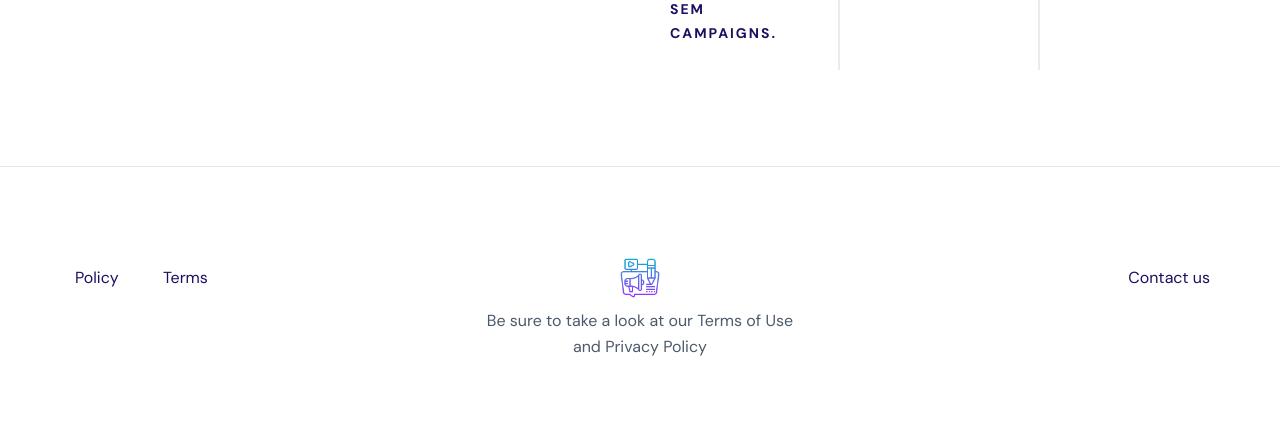
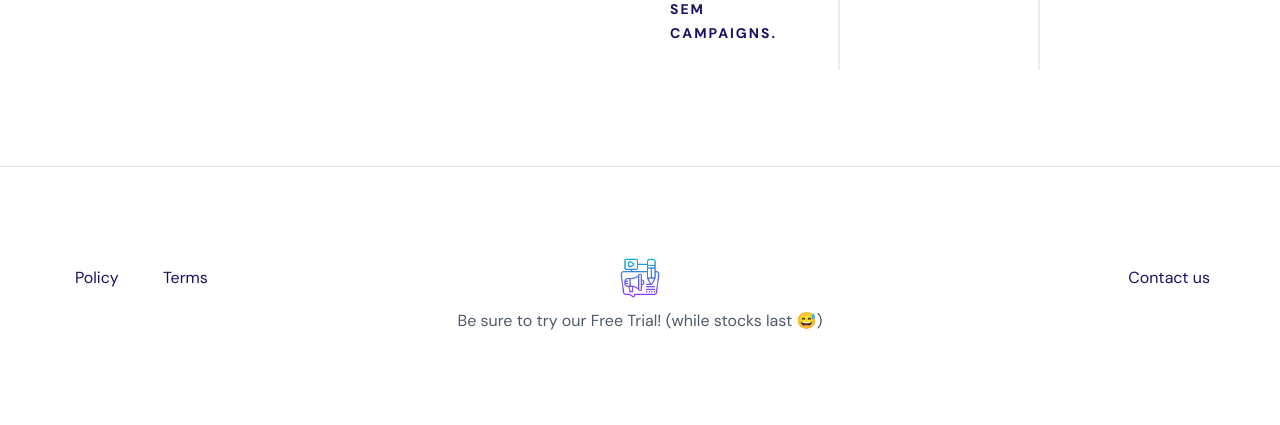
Before and after one commit to ini-tanmay/textbazaar, a Django app: page / in a window 1280 px wide. Shown: the part 3163-3588 px from the top of the page. After the commit the page ends 3493 px from the top, so only its background shows below. Run offline with Django 3.2, Linux system fonts and the light colour scheme; some libraries are stand-ins or nearby versions.

```diff
--- a/writer/templates/writer/index.html
+++ b/writer/templates/writer/index.html
@@ -218,8 +218,7 @@
 							<div class="row justify-content-center">
 								<div class="mt-10 col-xl-4 col-lg-5 col-md-6 col-sm-8" data-aos="fade-down" data-aos-delay="0">
 									<div class="color-heading text-adaptive">
-										Be sure to take a look at our Terms of Use
-										<br>and Privacy Policy
+										Be sure to try our Free Trial! (while stocks last &#128517;)
 									</div>
 								</div>
 							</div>
```
